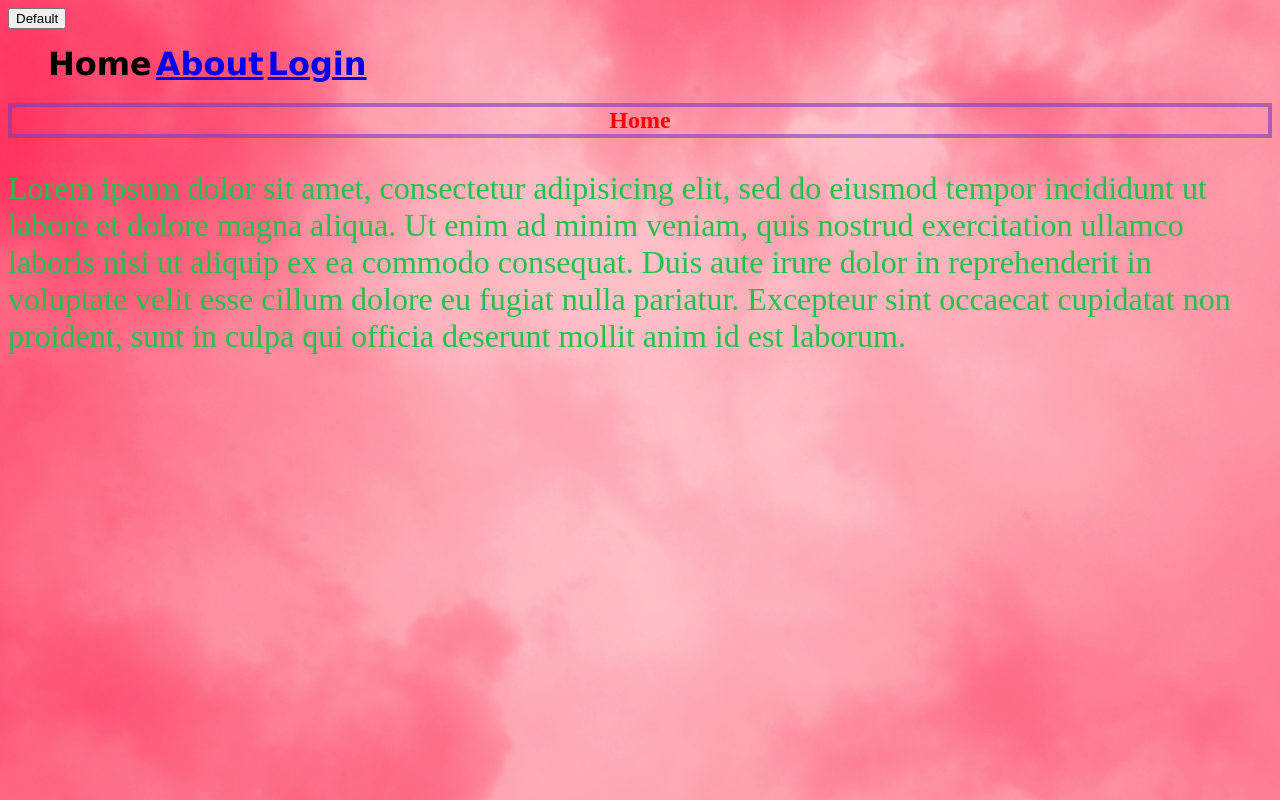
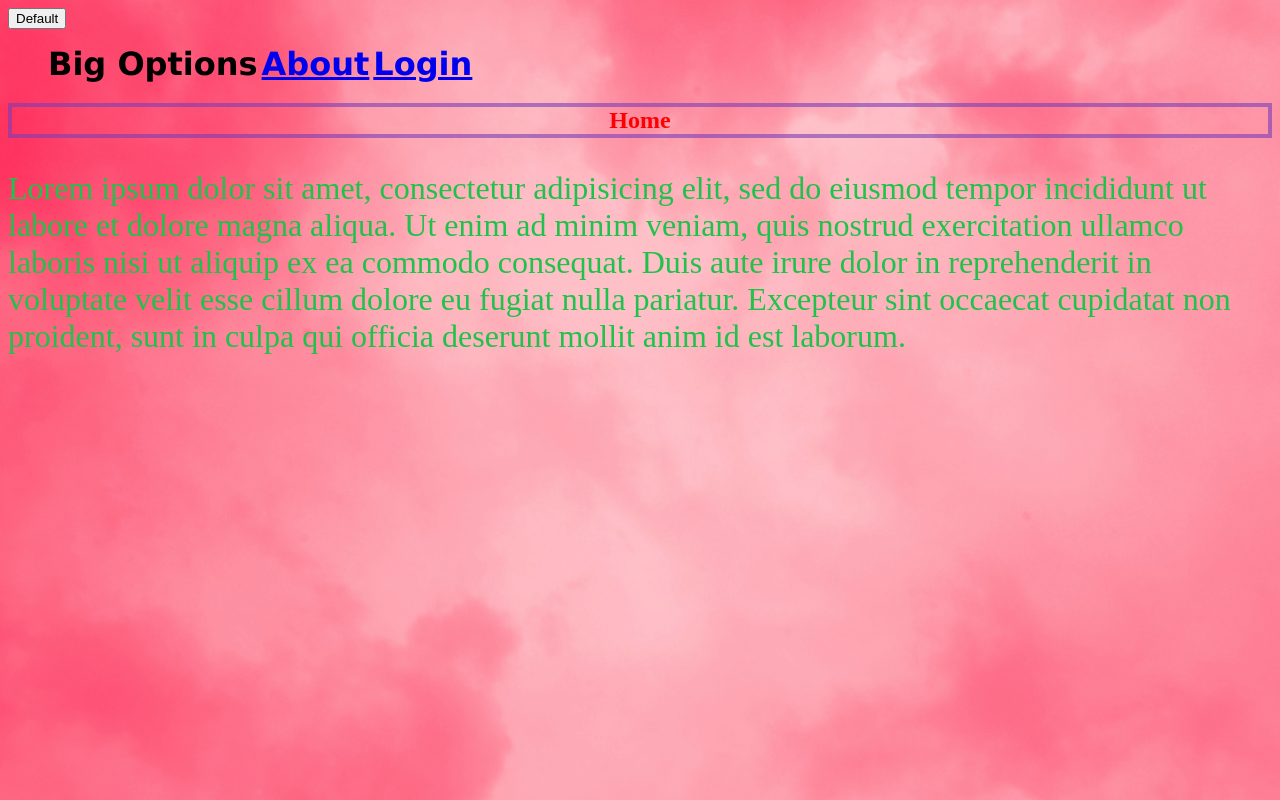
Before and after one commit to nunesdecassia/webdevelopercourse, a plain HTML site: page index.html in a window 1280 px wide. Drawn offline with Linux system fonts and the light colour scheme.

Commit message:
changin li

```diff
--- a/index.html
+++ b/index.html
@@ -10,7 +10,7 @@
   <header>
     <nav>
       <ul>
-        <li>Home</li>
+        <li>Big Options</li>
         <li><a href="about.html">About</a></li>
         <li><a href="login.html">Login</a></li>
       </ul>
```
